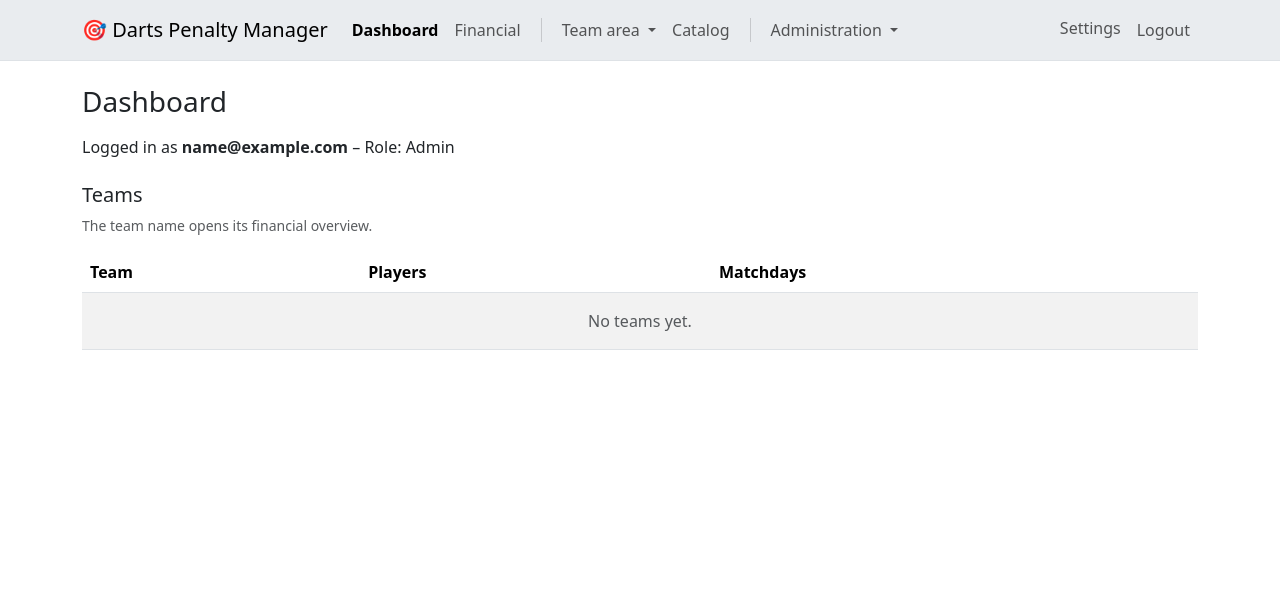
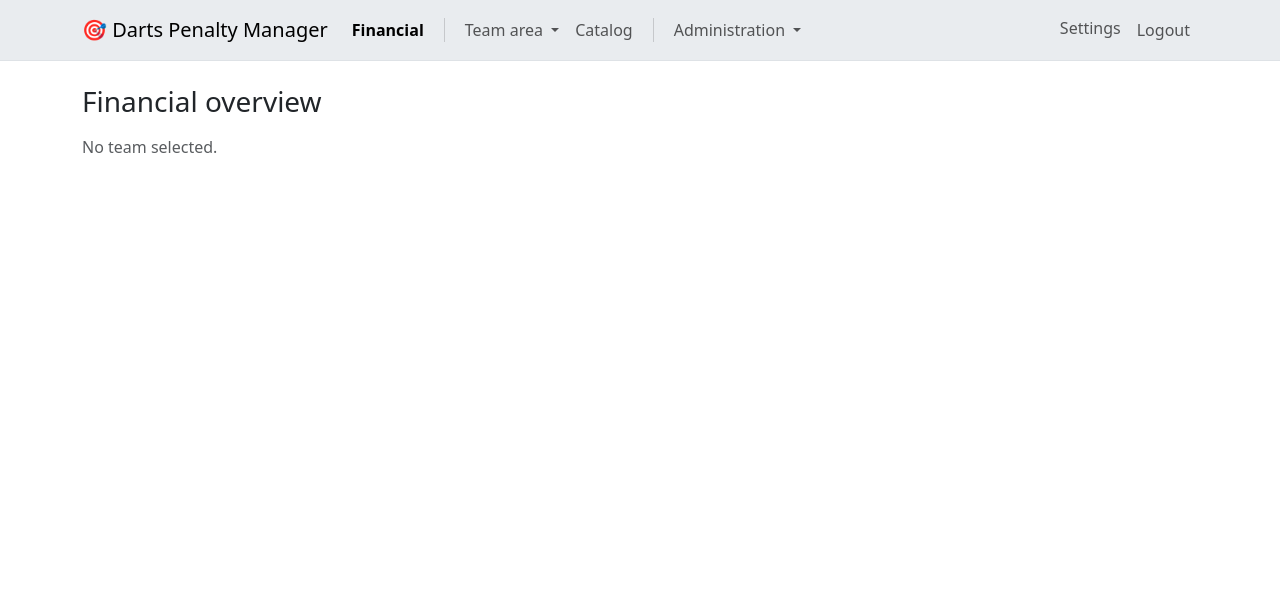
Before and after one commit to reserve85/DartsPenaltySystem, a Django app: page / in a window 1280 px wide. Shown: the top 606 px of the page. Run offline with Django 5.2, Linux system fonts and the light colour scheme; the visitor is signed in with stand-in values (Sample User, id 1); data that the repository does not hold is empty; some libraries are stand-ins or nearby versions.

Commit message:
Remove Dashboard/overview page - start page is now the financial overview

```diff
--- a/app/core/context_processors.py
+++ b/app/core/context_processors.py
@@ -9,7 +9,6 @@ from app.matchdays.models import Season
 from app.matchdays.services import season_for_request
 
 # URL namespaces/names that belong to one navigation group (base.html).
-_OVERVIEW = "overview"
 _FINANCIAL = "financial"
 _TEAM_AREA = "team"
 _CATALOG = "catalog"
@@ -19,8 +18,8 @@ _ADMIN_AREA = "admin"
 def _nav_section(request) -> str:
     """Navigation group of the current URL — drives the active highlight.
 
-    Groups, in order: every user (``overview``/``financial``) | team area
-    (``team``/``catalog`` for captains and admins) | admin area (``admin``).
+    Groups, in order: every user (``financial``) | team area (``team``/
+    ``catalog`` for captains and admins) | admin area (``admin``).
     """
     match = getattr(request, "resolver_match", None)
     if match is None:
@@ -29,7 +28,9 @@ def _nav_section(request) -> str:
     name = match.url_name or ""
 
     if namespace == "dashboard":
-        return _FINANCIAL if name == "financial_overview" else _OVERVIEW
+        # The dashboard namespace serves ONLY the financial overview now
+        # (index + financial_overview) — the Dashboard/Übersicht is gone.
+        return _FINANCIAL
     if namespace in ("teams", "players", "matchdays"):
         return _TEAM_AREA
     if namespace == "penalties":
--- a/app/dashboard/urls.py
+++ b/app/dashboard/urls.py
@@ -5,6 +5,8 @@ from app.dashboard import views
 app_name = "dashboard"
 
 urlpatterns = [
-    path("", views.DashboardView.as_view(), name="index"),
+    # The financial overview IS the start page — the old Dashboard/Übersicht
+    # page only repeated the team list and was removed.
+    path("", views.FinancialOverviewView.as_view(), name="index"),
     path("financial/", views.FinancialOverviewView.as_view(), name="financial_overview"),
 ]
--- a/app/dashboard/views.py
+++ b/app/dashboard/views.py
@@ -1,8 +1,7 @@
-"""Role-aware dashboard and financial overview (season-scoped money data)."""
+"""Role-aware financial overview (season-scoped money data) — the start page."""
 
 from django.contrib.auth.mixins import LoginRequiredMixin
 from django.core.exceptions import PermissionDenied
-from django.db.models import Count
 from django.shortcuts import get_object_or_404, render
 from django.views import View
 
@@ -13,7 +12,6 @@ from app.core.permissions import (
     user_is_player,
 )
 from app.core.utils import numeric_pk
-from app.matchdays.models import Matchday
 from app.matchdays.services import season_for_request
 from app.penalties.models import Payment
 from app.penalties.services import (
@@ -28,56 +26,9 @@ from app.penalties.services import (
     team_paid_total,
     team_penalties_total,
 )
-from app.players.models import Player
-from app.players.services import player_count_annotation, teams_for
+from app.players.services import teams_for
 from app.teams.models import Team
 from app.teams.services import teams_for_season
-
-
-class DashboardView(LoginRequiredMixin, View):
-    template_name = "dashboard/dashboard.html"
-
-    def get(self, request):
-        season = season_for_request(request)
-        context = {"role": request.user.role}
-        if user_is_admin(request.user):
-            context["teams"] = (
-                teams_for_season(season)
-                .annotate(
-                    player_count=player_count_annotation(season),
-                    matchday_count=Count("matchdays", distinct=True),
-                )
-                .order_by("name")
-            )
-        elif user_is_captain(request.user):
-            team = request.user.team
-            context["team"] = team
-            if team is not None:
-                balances = team_balances(team, season=season) + inactive_player_balances(
-                    team, season=season
-                )
-                context["team_total"] = sum(row.balance for row in balances)
-                context["team_penalties"] = team_penalties_total(team, season=season)
-                context["team_paid"] = team_paid_total(team, season=season)
-                matchday_qs = Matchday.objects.filter(team=team)
-                if season is not None:
-                    matchday_qs = matchday_qs.filter(season=season)
-                # Season-dependent roster of the active season.
-                context["player_count"] = Player.objects.in_team(team, season).count()
-                context["matchday_count"] = matchday_qs.count()
-        elif user_is_player(request.user):
-            player = request.user.player_link
-            context["player"] = player
-            if player is not None:
-                context["own_penalties"] = list(
-                    assigned_penalties_qs(season=season).filter(player=player)[:10]
-                )
-                context["own_balance"] = player_balance(player, season=season)
-                context["own_total"] = player_total(player, season=season)
-                context["own_paid"] = player_total_paid(player, season=season)
-            else:
-                context["no_player_link"] = True
-        return render(request, self.template_name, context)
 
 
 class FinancialOverviewView(LoginRequiredMixin, View):
--- a/app/templates/base.html
+++ b/app/templates/base.html
@@ -46,14 +46,10 @@
         <div class="collapse navbar-collapse" id="mainNav">
             {% if request.user.is_authenticated %}
                 <ul class="navbar-nav me-auto">
-                    {# --- visible for EVERY signed-in user --- #}
-                    <li class="nav-item">
-                        <a class="nav-link{% if nav_section == 'overview' %} active{% endif %}"
-                           href="{% url 'dashboard:index' %}">{% translate "Dashboard" %}</a>
-                    </li>
+                    {# --- visible for EVERY signed-in user — the start page IS the financial overview --- #}
                     <li class="nav-item">
                         <a class="nav-link{% if nav_section == 'financial' %} active{% endif %}"
-                           href="{% url 'dashboard:financial_overview' %}">{% translate "Financial" %}</a>
+                           href="{% url 'dashboard:index' %}">{% translate "Financial" %}</a>
                     </li>
 
                     {# --- team area: captains and admins --- #}
--- a/app/templates/dashboard/dashboard.html
+++ /dev/null
@@ -1,67 +0,0 @@
-{% extends "base.html" %}
-{% load i18n %}
-{% block title %}{% translate "Dashboard" %} – {% translate "Darts Penalty Manager" %}{% endblock %}
-{% block content %}
-<h1 class="h3 mb-3">{% translate "Dashboard" %}</h1>
-<p>{% translate "Logged in as" %} <strong>{{ request.user.email }}</strong>
-    – {% translate "Role" %}: {{ role|default:"–"|capfirst }}</p>
-
-{% if role == "admin" %}
-    <h2 class="h5 mt-4">{% translate "Teams" %}</h2>
-    <p class="text-muted small">{% translate "The team name opens its financial overview." %}</p>
-    <div class="table-responsive">
-        <table class="table table-striped align-middle">
-            <thead><tr><th>{% translate "Team" %}</th><th>{% translate "Players" %}</th><th>{% translate "Matchdays" %}</th></tr></thead>
-            <tbody>
-            {% for team in teams %}
-                <tr>
-                    <td><a href="{% url 'dashboard:financial_overview' %}?team={{ team.pk }}">{{ team.name }}</a></td>
-                    <td>{{ team.player_count }}</td><td>{{ team.matchday_count }}</td>
-                </tr>
-            {% empty %}
-                <tr><td colspan="3" class="text-center text-muted py-3">{% translate "No teams yet." %}</td></tr>
-            {% endfor %}
-            </tbody>
-        </table>
-    </div>
-
-{% elif role == "captain" %}
-    {% if team %}
-        <h2 class="h5 mt-4">{{ team.name }}</h2>
-        <div class="row g-3 mb-3">
-            <div class="col-6 col-md-2"><div class="card text-center"><div class="card-body"><div class="display-6">{{ player_count }}</div><div class="text-muted small">{% translate "Players" %}</div></div></div></div>
-            <div class="col-6 col-md-2"><div class="card text-center"><div class="card-body"><div class="display-6">{{ matchday_count }}</div><div class="text-muted small">{% translate "Matchdays" %}</div></div></div></div>
-            <div class="col-6 col-md-2"><div class="card text-center"><div class="card-body"><div class="display-6 text-danger">{{ team_penalties|floatformat:2 }} €</div><div class="text-muted small">{% translate "Penalties total" %}</div></div></div></div>
-            <div class="col-6 col-md-2"><div class="card text-center"><div class="card-body"><div class="display-6 text-success">{{ team_paid|floatformat:2 }} €</div><div class="text-muted small">{% translate "Penalties settled" %}</div></div></div></div>
-            <div class="col-6 col-md-2"><div class="card text-center"><div class="card-body"><div class="display-6 text-danger">{{ team_total|floatformat:2 }} €</div><div class="text-muted small">{% translate "Penalties open" %}</div></div></div></div>
-        </div>
-        <a class="btn btn-primary" href="{% url 'matchdays:matchday_create' %}">{% translate "New matchday" %}</a>
-    {% else %}
-        <p class="text-muted">{% translate "Your account has no team assigned." %}</p>
-    {% endif %}
-
-{% elif role == "player" %}
-    {% if player %}
-        <h2 class="h5 mt-4">{% translate "My penalties" %} — {{ player.name }}</h2>
-        <p>
-            <strong class="text-danger">{% translate "Penalties total" %}:</strong> <span class="text-danger">{{ own_total|floatformat:2 }} €</span>
-            &middot; <strong class="text-success">{% translate "Penalties settled" %}:</strong> <span class="text-success">{{ own_paid|floatformat:2 }} €</span>
-            &middot; <strong class="text-danger">{% translate "Penalties open" %}:</strong> <strong class="text-danger">{{ own_balance|floatformat:2 }} €</strong>
-        </p>
-        <table class="table table-sm table-striped">
-            <thead><tr><th>{% translate "Date" %}</th><th>{% translate "Description" %}</th><th class="text-end">{% translate "Amount" %}</th></tr></thead>
-            <tbody>
-            {% for penalty in own_penalties %}
-                <tr><td>{{ penalty.created_at|date:"d.m.Y H:i" }}</td><td>{{ penalty.description_snapshot }}</td>
-                    <td class="text-end text-danger">{{ penalty.amount_eur|floatformat:2 }} €</td></tr>
-            {% empty %}
-                <tr><td colspan="3" class="text-muted text-center py-3">{% translate "No penalties." %}</td></tr>
-            {% endfor %}
-            </tbody>
-        </table>
-    {% else %}
-        <div class="alert alert-info">{% translate "Your account is not linked to a player yet. Ask an administrator to link your account." %}</div>
-    {% endif %}
-{% endif %}
-
-{% endblock %}
```
Also changed, not shown: tests/test_dashboard.py (+12 -17 lines), tests/test_i18n.py (+6 -6 lines), tests/test_templates.py (+4 -9 lines).
